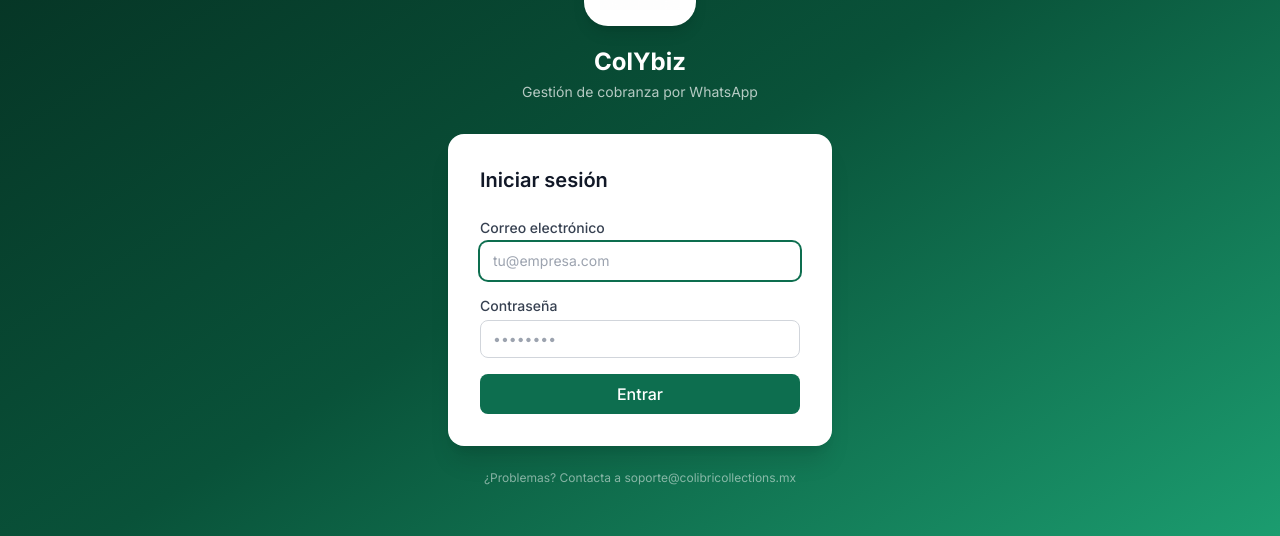
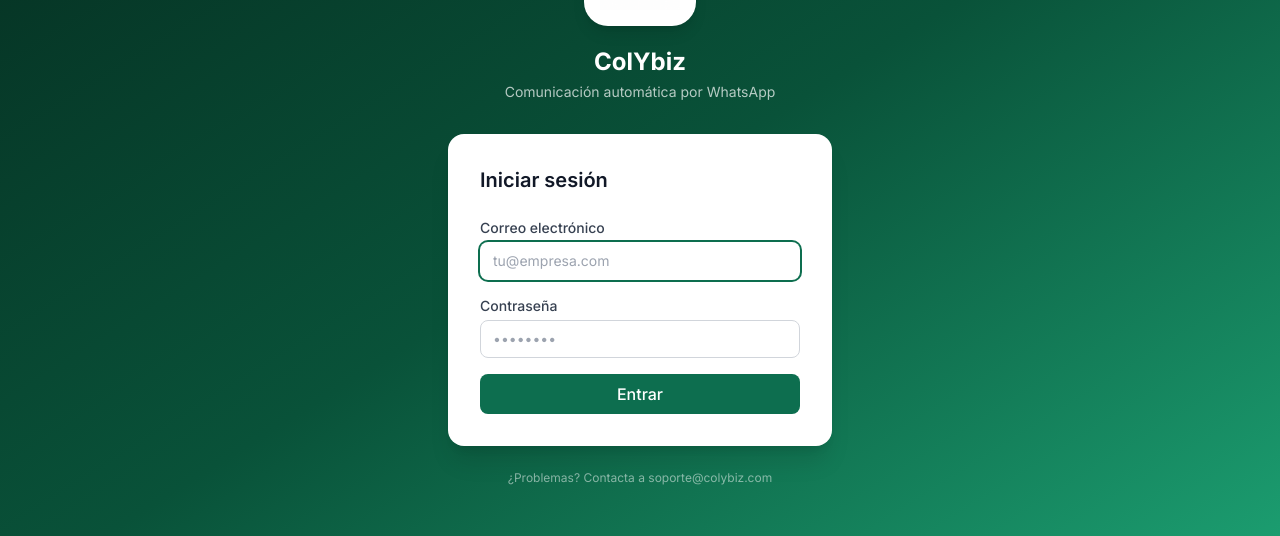
Before and after one commit to alejandrosoriaa-tappt/Colibri-Collections, a React (Vite) app in the folder dashboard/: page /login in a window 1280 px wide. Shown: the part 200-736 px from the top of the page. Built offline with nearby package versions, Linux system fonts and the light colour scheme; no server answers.

Commit message:
Rebrand: update remaining colibricollections.mx refs to colybiz.com
Login tagline updated to 'Comunicación automática por WhatsApp'.
All email and URL references now point to colybiz.com.

Co-Authored-By: Claude Sonnet 4.6 <noreply@anthropic.com>

```diff
--- a/dashboard/src/pages/LoginPage.jsx
+++ b/dashboard/src/pages/LoginPage.jsx
@@ -27,7 +27,7 @@ export default function LoginPage() {
             <img src="/logo.png" alt="ColYbiz" className="w-20 h-20 object-contain" />
           </div>
           <h1 className="text-2xl font-bold text-white">ColYbiz</h1>
-          <p className="text-white text-opacity-70 text-sm mt-1">Gestión de cobranza por WhatsApp</p>
+          <p className="text-white text-opacity-70 text-sm mt-1">Comunicación automática por WhatsApp</p>
         </div>
 
         {/* Card */}
@@ -77,7 +77,7 @@ export default function LoginPage() {
         </div>
 
         <p className="text-center text-white text-opacity-50 text-xs mt-6">
-          ¿Problemas? Contacta a soporte@colibricollections.mx
+          ¿Problemas? Contacta a soporte@colybiz.com
         </p>
       </div>
     </div>
--- a/dashboard/src/pages/SettingsPage.jsx
+++ b/dashboard/src/pages/SettingsPage.jsx
@@ -138,7 +138,7 @@ export default function SettingsPage() {
 
           <div className="mt-4 pt-4 border-t border-gray-100">
             <p className="text-xs text-gray-400">
-              Para cambios de plan o consultas de facturación: <span className="text-colibri font-medium">hola@colibricollections.mx</span>
+              Para cambios de plan o consultas de facturación: <span className="text-colibri font-medium">hola@colybiz.com</span>
             </p>
           </div>
         </div>
```
Also changed, not shown: 1 other file (tests, documents, lock files or other folders).
